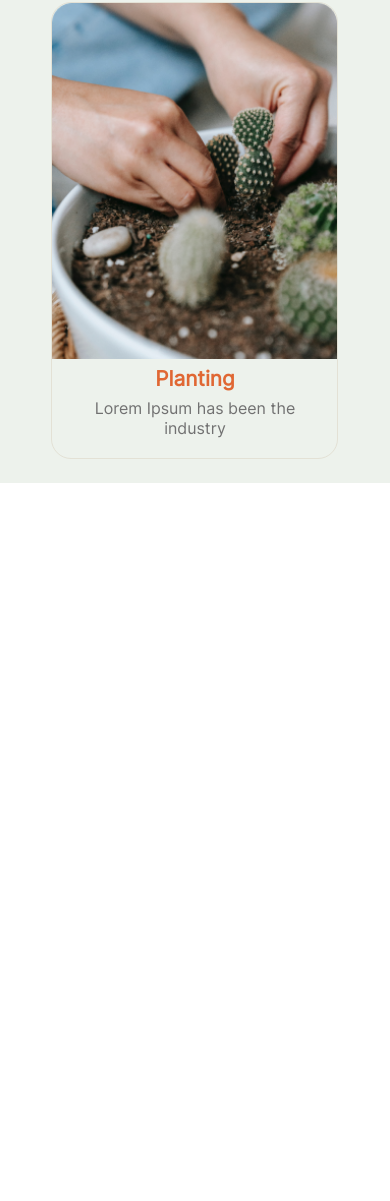
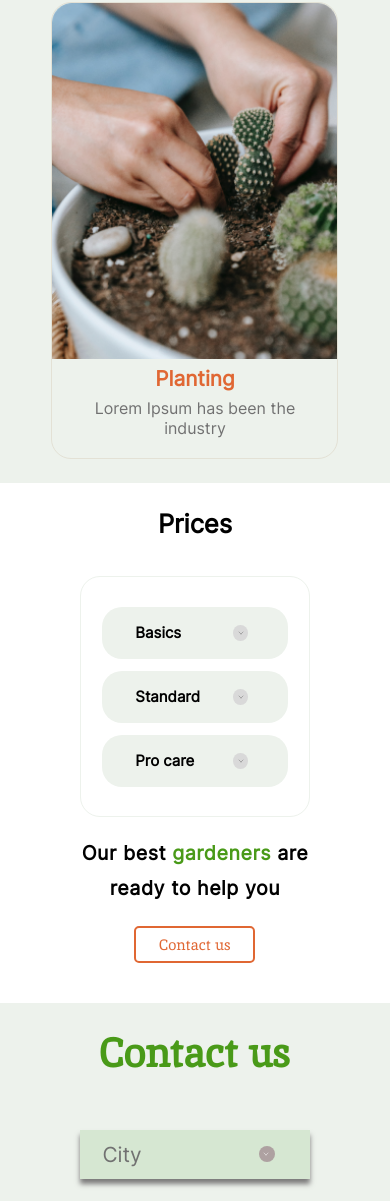
Before and after one commit to IvanLomovtsev/Plants, a website built with webpack: page src/index.html in a window 390 px wide. Shown: the part 3623-4824 px from the top of the page. Before the commit the page ends 4106 px from the top, so only its background shows below. Built offline with nearby package versions, Linux system fonts and the light colour scheme.

Commit message:
feat: add adaptive for prices - mobile, 381px

```diff
--- a/src/index.html
+++ b/src/index.html
@@ -127,7 +127,7 @@
                 </div>
             </div>
         </section>
-        <!--<section class="prices" id="price">
+        <section class="prices" id="price">
             <div class="prices-block containeer">
                 <div class="prices-choice">
                     <h2 class="prices-h2">Prices</h2>
@@ -201,6 +201,6 @@
                 </div>
             </div>
         </div>
-    </footer> -->
+    </footer>
 </body>
 </html>
--- a/src/styles/layout/_prices.scss
+++ b/src/styles/layout/_prices.scss
@@ -49,8 +49,13 @@ $height-prices-help-picture: 175px;
         flex-wrap: wrap;
         justify-content: space-between;
         padding: $padding-prices-top 0 $padding-prices-bottom;
-        @media screen and (max-width: 768px) and (min-width: 381px) {
+        @media screen and (max-width: 1200px) and (min-width: 768px) {
             padding: 3.5% 0 13%;
+        }
+        @media screen and (max-width: 767px) {
+            display: block;
+            margin: auto;
+            padding: 6.5% 0 5%;
         }
         .prices-choice {
             width: $width-prices-choice;
@@ -58,16 +63,20 @@ $height-prices-help-picture: 175px;
             display: flex;
             flex-direction: column;
             align-items: flex-start;
+            @media screen and (max-width: 767px) {
+                margin: auto;
+                width: 100%;
+            }
             .prices-h2 {
                 margin: 0 0 $margin-h2;
                 font-size: $font-size-h2;
                 color: $color-prices;
-                @media screen and (max-width: 1000px) and (min-width: 769px) {
+                @media screen and (max-width: 1200px) and (min-width: 768px) {
                     font-size: 35px;
                 }
-                @media screen and (max-width: 768px) and (min-width: 381px) {
-                    font-size: calc(27px + 10*(100vw / 1000));
-                    padding-left: 5%;
+                @media screen and (max-width: 767px) {
+                    font-size: calc(25px + (100vw / 767));
+                    margin: auto;
                 }
             }
             .choice {
@@ -76,6 +85,12 @@ $height-prices-help-picture: 175px;
                 padding: $padding-choice;
                 border-radius: $border-radius-choice;
                 border: 1px solid $color-primary;
+                @media screen and (max-width: 767px) {
+                    margin: auto;
+                    width: 67%;
+                    margin-top: 11%;
+                    padding: 5% 0;
+                }
                 .choice-rate {
                     display: flex;
                     flex-direction: wrap;
@@ -85,12 +100,25 @@ $height-prices-help-picture: 175px;
                     margin-top: $margin-choice-rate;
                     border-radius: $border-radius-choice;
                     background-color: $color-primary;
+                    margin-bottom: $margin-choice-rate;
+                    @media screen and (max-width: 767px) {
+                        width: 82%;
+                        margin: 5.5% auto;
+                    }
                     .choice-rate-p {
                         margin: 0;
                         color: $color-prices;
                         font-weight: 700;
                         font-size: $font-size-choice-rate-p;
                         padding: $padding-choice-rate-p 0 $padding-choice-rate-p calc($padding-choice-rate-p*3.1);
+                        @media screen and (max-width: 767px) {
+                            width: 55%;
+                            padding: 8.5% 0;
+                            padding-left: 18%;
+                            font-weight: 700;
+                            font-size: 15px;
+                            line-height: 20px;
+                        }
                     }
                     .choice-rate-indicator {
                         border-radius: $border-radius-choice-rate-indicator;
@@ -105,9 +133,6 @@ $height-prices-help-picture: 175px;
                         background-position: center;
                     }
                 }
-                .choice-rate {
-                    margin-bottom: $margin-choice-rate;
-                }
             }
         }
         .prices-help {
@@ -116,9 +141,14 @@ $height-prices-help-picture: 175px;
             display: flex;
             flex-direction: column;
             align-items: flex-end;
-            @media screen and (max-width: 1000px) and (min-width: 381px) {
+            @media screen and (max-width: 1200px) {
                 margin-top: 15%;
                 width: 42%;
+            }
+            @media screen and (max-width: 767px) {
+                margin: auto;
+                margin-top: 5.5%;
+                width: 100%;
             }
             .prices-help-p {
                 width: $width-prices-help-p;
@@ -131,11 +161,15 @@ $height-prices-help-picture: 175px;
                 .green-word {
                     color: variables.$color-green;
                 }
-                @media screen and (max-width: 1000px) and (min-width: 769px) {
+                @media screen and (max-width: 1000px) and (min-width: 768px) {
                     font-size: calc(24px + 10*(100vw / 1000));
+                    line-height: 35px;
                 }
-                @media screen and (max-width: 768px) and (min-width: 381px) {
-                    font-size: calc(19px + 5*(100vw / 768));
+                @media screen and (max-width: 767px) {
+                    width: 70%;
+                    margin: auto;
+                    text-align: center;
+                    font-size: calc(19px + (100vw / 768));
                     line-height: 35px;
                 }
             }
@@ -144,9 +178,17 @@ $height-prices-help-picture: 175px;
                 button {
                     @include button;
                     background-color: variables.$color-secondary;
+                    @media screen and (max-width: 700px) {
+                        width: 121px;
+                        font-size: 15px;
+                        padding: 7px 0;
+                    }
                 }
-                @media screen and (max-width: 768px) and (min-width: 381px) {
+                @media screen and (max-width: 1200px) and (min-width: 701px) {
                     margin: 9% 0;
+                }
+                @media screen and (max-width: 700px) {
+                    margin: 6% auto;
                 }
             }
             .prices-help-picture {
@@ -155,6 +197,9 @@ $height-prices-help-picture: 175px;
                 margin: 0;
                 background-image: url("../images/leafs_mini.png");
                 background-size: cover;
+                @media screen and (max-width: 767px) {
+                    display: none;
+                }
             }
         }
     }
--- a/src/styles/main.scss
+++ b/src/styles/main.scss
@@ -5,7 +5,7 @@
 @use './layout/welcome';
 @use './layout/about';
 @use './layout/service';
-// @use './layout/prices';
-// @use './layout/contacts';
-// @use './layout/footer';
+@use './layout/prices';
+@use './layout/contacts';
+@use './layout/footer';
 @use './pages/plants';
```
Also changed, not shown: dist/assets/icons/arrow_contacts.5d0f61111c6fcaf8613c.svg (added), dist/assets/icons/arrow_prices.284bf7be9483bb682d1d.svg (added), dist/assets/icons/fb-hover.196355a73c4b67dc9b1b.svg (added), dist/assets/icons/fb.823b73adeee8e32c172c.svg (added), dist/assets/icons/inst-hover.f580ec6ddff9e382687e.svg (added), dist/assets/icons/inst.26ad88cb4f0dd17db1aa.svg (added), dist/assets/icons/pinterest-hover.6b3f64c8f409c9060fd4.svg (added), dist/assets/icons/pinterest.0e65d89b38379411f2ac.svg (added), dist/assets/icons/tw-hover.a1dd6b59673981daef0a.svg (added), dist/assets/icons/tw.b0bea80a2a2f4c8d45be.svg (added), dist/assets/images/contact_woman.ef1874c4792655000ecb.png (added), dist/assets/images/leafs_mini.3cccc127b67cc3f0f0c0.png (added), dist/index.html, 2 other files.
